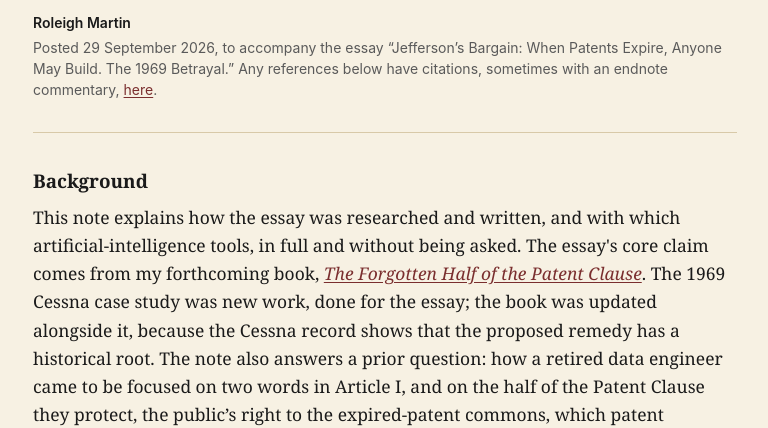
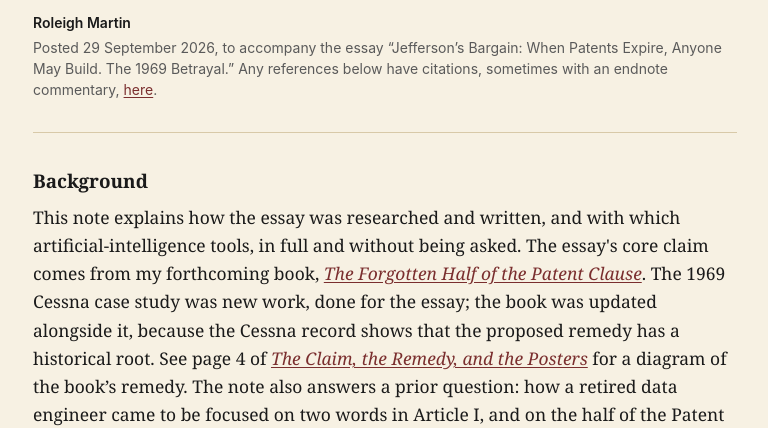
Before and after one commit to marti124/Patent_Cessna_Article, a plain HTML site: page Method_and_AI_Disclosure_Cessna.html in a window 1280 px wide. Shown: the part 535-963 px from the top of the page, without its empty margins (255-1023 px from the left). Drawn offline with Linux system fonts and the light colour scheme.

Commit message:
Add files via upload

```diff
--- a/Method_and_AI_Disclosure_Cessna.html
+++ b/Method_and_AI_Disclosure_Cessna.html
@@ -85,7 +85,7 @@ The essay's core claim comes from my forthcoming book, <a href="https://marti124
 Forgotten Half of the Patent Clause</em></a>. The 1969 Cessna case study
 was new work, done for the essay; the book was updated alongside it,
 because the Cessna record shows that the proposed remedy has a
-historical root. The note also answers a prior question: how a retired
+historical root. See page 4 of <a href="https://marti124.github.io/Patent_BkSignup/Forgotten_Half_Claim_and_Posters.pdf" target="_blank" rel="noopener"><em>The Claim, the Remedy, and the Posters</em></a> for a diagram of the book&rsquo;s remedy. The note also answers a prior question: how a retired
 data engineer came to be focused on two words in Article I, and on the
 half of the Patent Clause they protect, the public’s right to the
 expired-patent commons, which patent attorneys, environmental lawyers,
```
